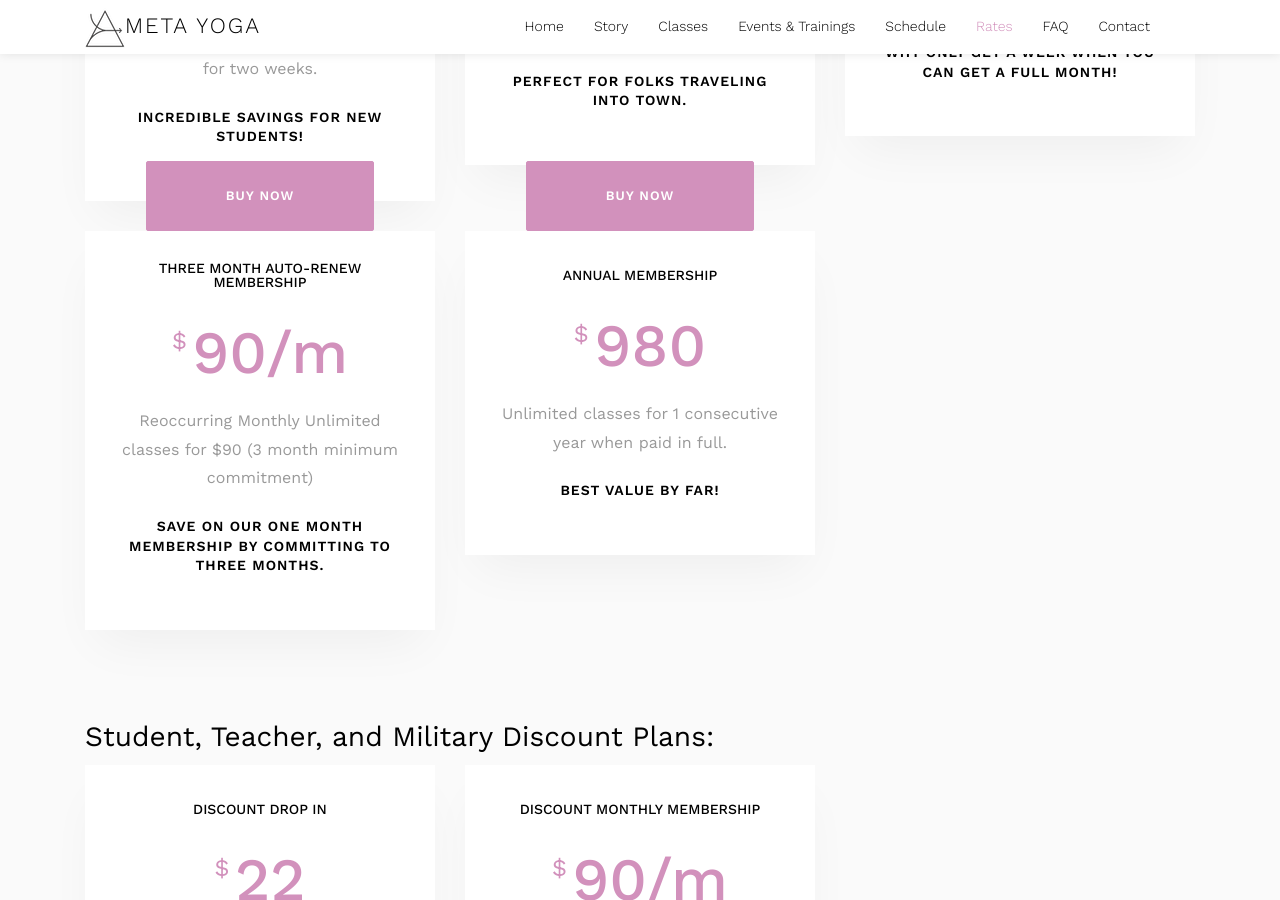
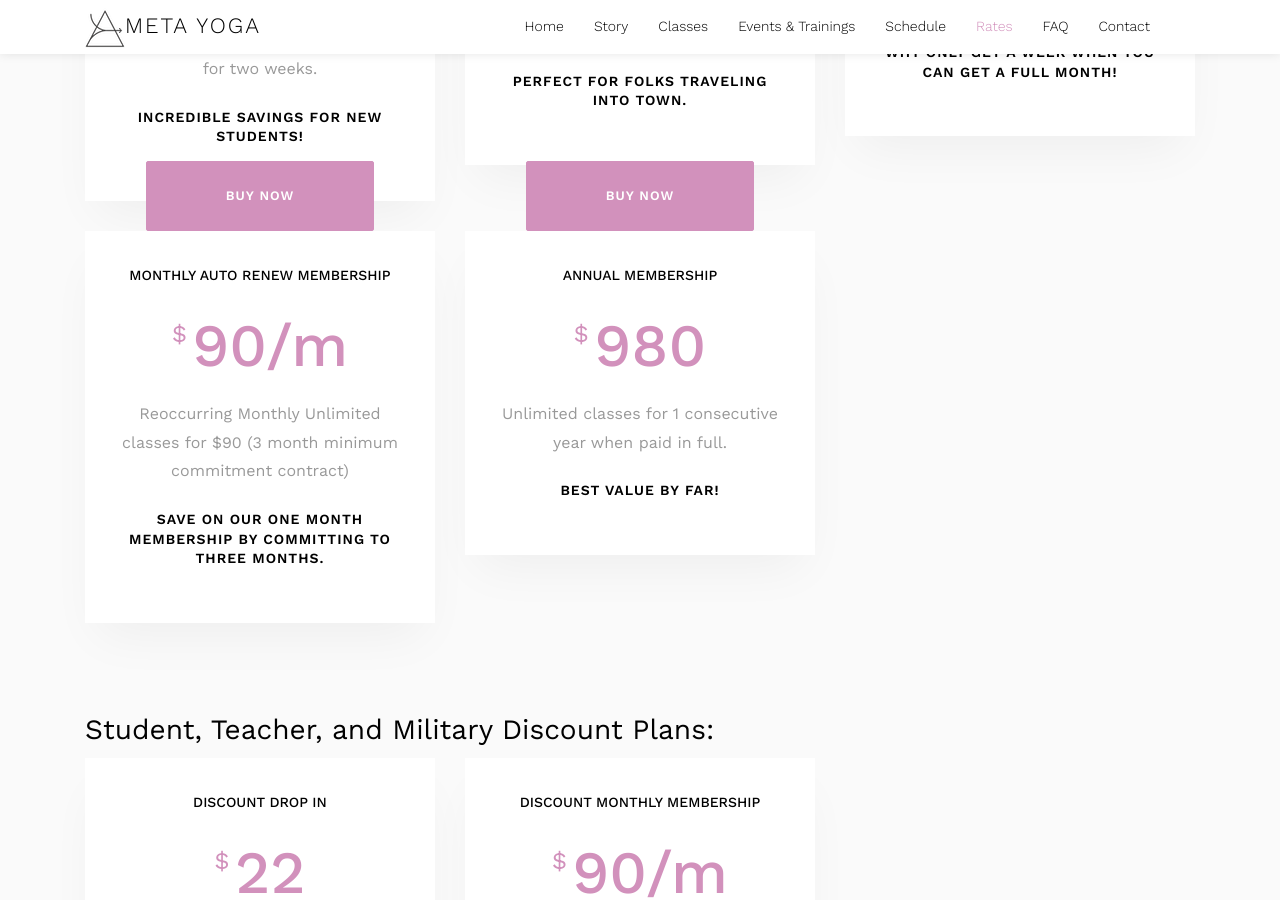
Before and after one commit to apnar/metayoga-site, a Jekyll site: the page built from rates.html, in a window 1280 px wide and 900 px high, scrolled down 1315 px. Built offline with Jekyll 4.4.1, drawn with Linux system fonts in a browser that asks for light colours; some web fonts are replaced; a script that is not in the unit is left out.

Commit message:
monthly membership wording update

```diff
--- a/rates.html
+++ b/rates.html
@@ -119,9 +119,9 @@ canonical_url: 'https://metayoga.com/rates'
                 <div class="col-md-4 ftco-animate">
                     <div class="block-7">
                         <div class="text-center">
-                            <h2 class="heading">Three Month Auto-renew membership</h2>
+                            <h2 class="heading">Monthly auto renew membership</h2>
                             <span class="price"><sup>$</sup> <span class="number">90/m</span></span>
-                            <span class="excerpt d-block">Reoccurring Monthly Unlimited classes for $90 (3 month minimum commitment)</span>
+                            <span class="excerpt d-block">Reoccurring Monthly Unlimited classes for $90 (3 month minimum commitment contract)</span>
 
                             <h3 class="heading-2 my-4">Save on our one month membership by committing to three months.</h3>
 
```
